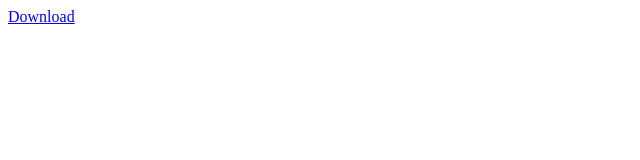
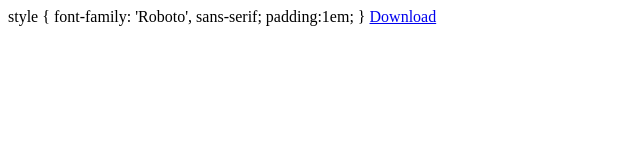
Before and after one commit to mahonisg123/download2, a plain HTML site: page index.html in a window 1280 px wide. Shown: the whole page, without its empty margins (0-640 px from the left). Drawn offline with Linux system fonts and the light colour scheme.

Commit message:
Update index.html

```diff
--- a/index.html
+++ b/index.html
@@ -1 +1,2 @@
+style <body> { font-family: 'Roboto', sans-serif; padding:1em; } </style>
 <a href= "https://drive.usercontent.google.com/u/0/uc?id=17BkgTziJkppi6Dxv1S6eDHkSct9IkrnL&export=download" > Download
```
